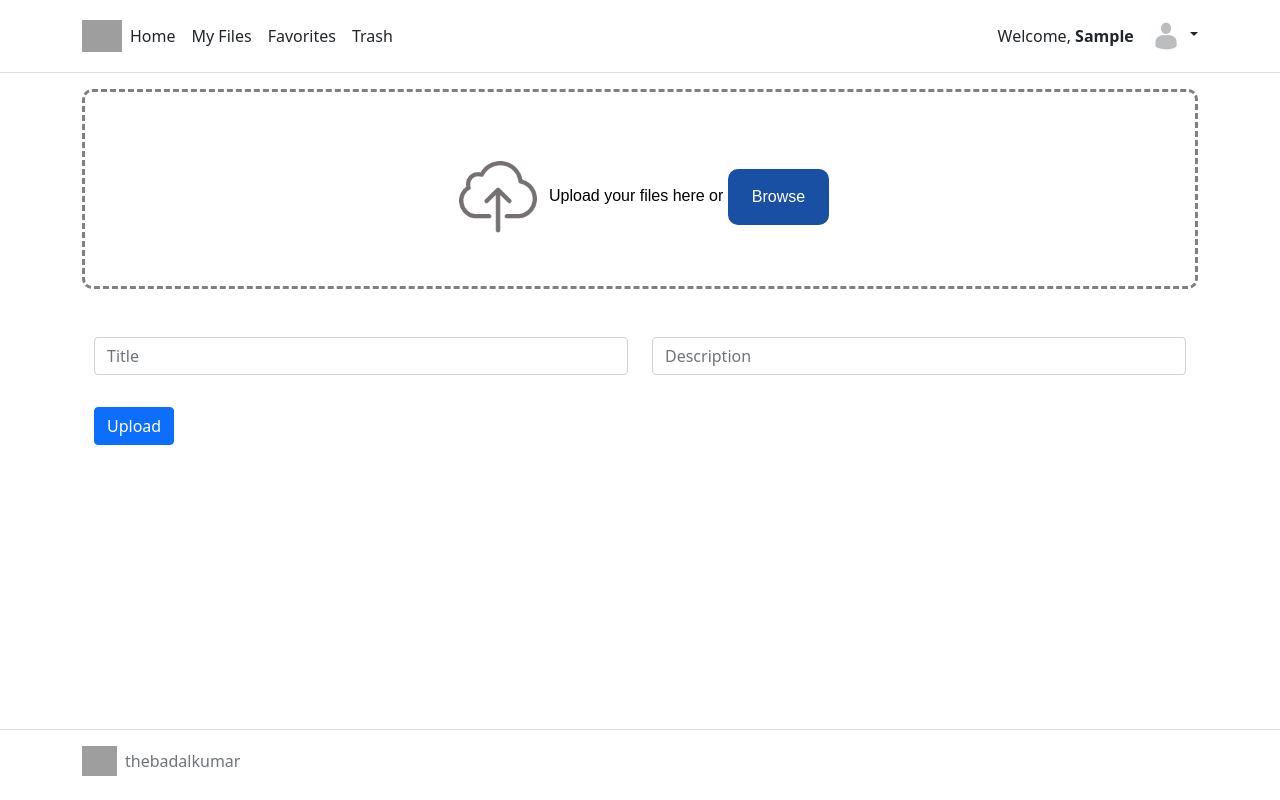
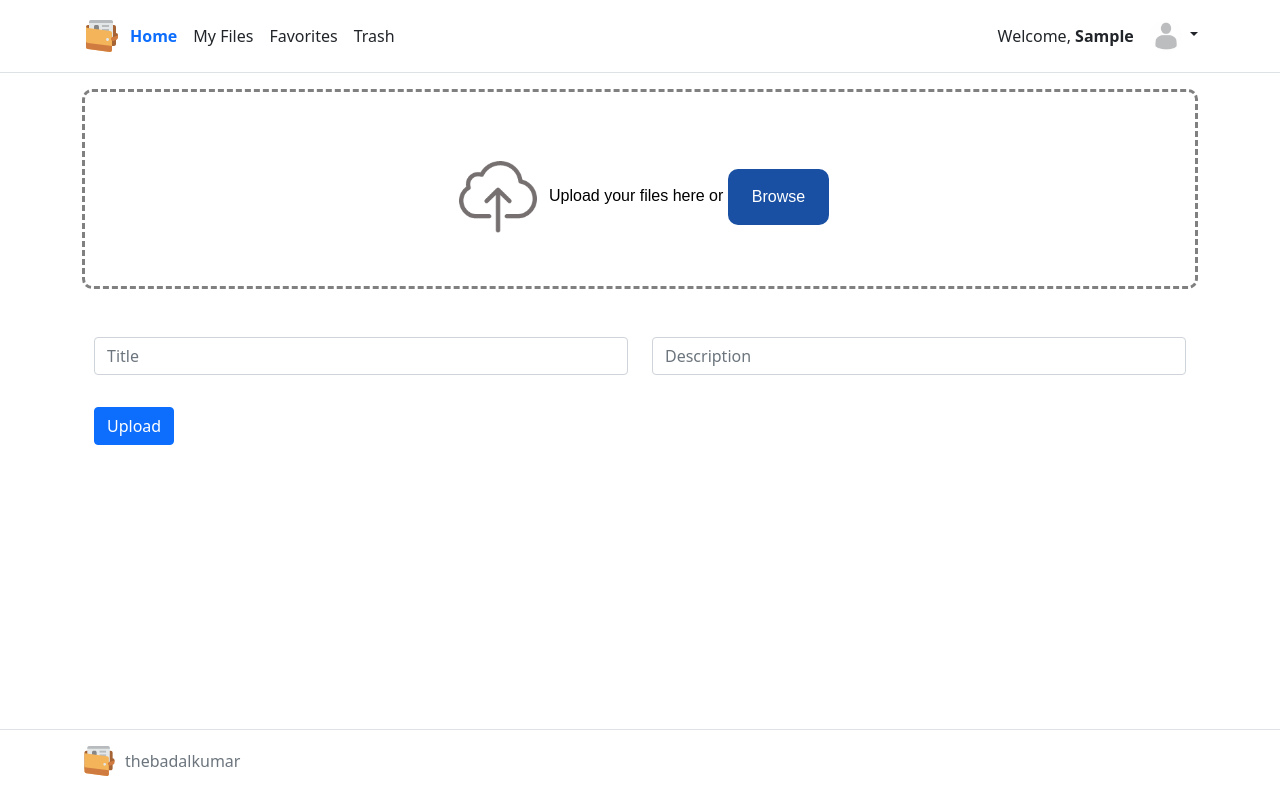
Before and after one commit to thebadalkumar/FilesAdda, a Django app: page / in a window 1280 px wide. Run offline with Django 3.2, Linux system fonts and the light colour scheme; the visitor is signed in with stand-in values (Sample User, id 1); some libraries are stand-ins or nearby versions; grey boxes are pictures that could not be loaded.

Commit message:
Add faviocn & Few Updates

```diff
--- a/templates/base.html
+++ b/templates/base.html
@@ -5,6 +5,7 @@
 <head>
     <meta charset="utf-8">
     <meta name="viewport" content="width=device-width, initial-scale=1">
+     <link rel="icon" type="image/x-svg" href="{% static 'images/logo.svg' %}">
     <link href="https://cdn.jsdelivr.net/npm/bootstrap@5.0.2/dist/css/bootstrap.min.css" rel="stylesheet" integrity="sha384-EVSTQN3/azprG1Anm3QDgpJLIm9Nao0Yz1ztcQTwFspd3yD65VohhpuuCOmLASjC" crossorigin="anonymous">
     <link rel="stylesheet" href="https://cdnjs.cloudflare.com/ajax/libs/font-awesome/4.7.0/css/font-awesome.min.css">
     <link href="{% static 'css/style.css' %}" rel="stylesheet"> {% block css %} {% endblock %}
@@ -16,13 +17,13 @@
         <div class="container">
             <div class="d-flex flex-wrap align-items-center justify-content-center justify-content-lg-start">
                 <a href="/" class="d-flex align-items-center mb-2 mb-lg-0 text-dark text-decoration-none">
-                    <img src="https://upload.wikimedia.org/wikipedia/commons/d/da/Google_Drive_logo.png" width="40" height="32" role="img"> </a>
+                    <img src="{% static 'images/logo.svg' %}" width="40" height="32" role="img"> </a>
 
                 <ul class="nav col-12 col-lg-auto me-lg-auto mb-2 justify-content-center mb-md-0">
-                    <li><a href="/" class="nav-link px-2 link-dark{% if request.resolver_match.url_name == " file-uploader " %} disabled{% endif %}">Home</a></li>
-                    <li><a href="{% url 'file-view' %}" class="nav-link px-2 link-dark{% if request.resolver_match.url_name == " file-view " %} disabled{% endif %}">My Files</a></li>
-                    <li><a href="{% url 'fav-file-view' %}" class="nav-link px-2 link-dark{% if request.resolver_match.url_name == " fav-file-view " %} disabled{% endif %}">Favorites</a></li>
-                    <li><a href="{% url 'trash' %}" class="nav-link px-2 link-dark{% if request.resolver_match.url_name == " trash " %} disabled{% endif %}">Trash</a></li>
+                    <li><a href="/" class="nav-link px-2 link-dark{% if request.resolver_match.url_name == "file-uploader" %} text-primary fw-bold{% endif %}">Home</a></li>
+                    <li><a href="{% url 'file-view' %}" class="nav-link px-2 link-dark{% if request.resolver_match.url_name == "file-view" %} text-primary fw-bold{% endif %}">My Files</a></li>
+                    <li><a href="{% url 'fav-file-view' %}" class="nav-link px-2 link-dark{% if request.resolver_match.url_name == "fav-file-view" %} text-primary fw-bold{% endif %}">Favorites</a></li>
+                    <li><a href="{% url 'trash' %}" class="nav-link px-2 link-dark{% if request.resolver_match.url_name == "trash" %} text-primary fw-bold{% endif %}">Trash</a></li>
                 </ul>
                 <div class="col-12 col-lg-auto mb-3 mb-lg-0 me-lg-3 text-center">
                     Welcome, <strong>{{request.user|capfirst}}</strong>
@@ -50,7 +51,7 @@
         <div class="container">
             <div class="col-md-4 d-flex align-items-center">
                 <a href="/" class="me-2 mb-md-0 text-muted text-decoration-none lh-1">
-                    <img src="https://upload.wikimedia.org/wikipedia/commons/d/da/Google_Drive_logo.png" width="35" height="30" role="img">
+                    <img src="{% static 'images/logo.svg' %}" width="35" height="30" role="img">
                 </a>
                 <a href="https://thebadalkumar.github.io/" class="text-muted text-decoration-none" target="_blank">thebadalkumar</a>
             </div>
--- a/templates/fileUploader/file.html
+++ b/templates/fileUploader/file.html
@@ -1,4 +1,4 @@
-{% extends 'registration/base.html' %} {% load get_mime %}{% block title %}thebadalkumar{% endblock %} {% block content %}
+{% extends 'registration/base.html' %} {% load get_mime %}{% block title %}{{file}}{% endblock %} {% block content %}
 <style>
     .mb-3 {
         margin-bottom: 0px !important;
--- a/templates/registration/base.html
+++ b/templates/registration/base.html
@@ -5,7 +5,8 @@
 <head>
     <meta charset="utf-8">
     <meta name="viewport" content="width=device-width,initial-scale=1">
-    <title>{% block title %}{% endblock %}</title>
+    <link rel="icon" type="image/x-svg" href="{% static 'images/logo.svg' %}">
+    <title>{% block title %}{% endblock %} - thebadalkumar</title>
     <link href="https://cdn.jsdelivr.net/npm/bootstrap@5.0.0-beta2/dist/css/bootstrap.min.css" rel="stylesheet" integrity="sha384-BmbxuPwQa2lc/FVzBcNJ7UAyJxM6wuqIj61tLrc4wSX0szH/Ev+nYRRuWlolflfl" crossorigin="anonymous">
 </head>
 
@@ -15,7 +16,7 @@
             <div class="row justify-content-sm-center h-100">
                 <div class="col-xxl-4 col-xl-5 col-lg-5 col-md-7 col-sm-9">
                     <div class="text-center my-5">
-                        <img src="https://upload.wikimedia.org/wikipedia/commons/d/da/Google_Drive_logo.png" width="100" height="80" role="img">
+                        <img src="{% static 'images/logo.svg' %}" width="100" height="80" role="img">
                     </div>
                     {% block content %}{% endblock %}
                     <div class="text-center mt-5">
```
Also changed, not shown: uploaderApp/static/images/logo.svg (added).
